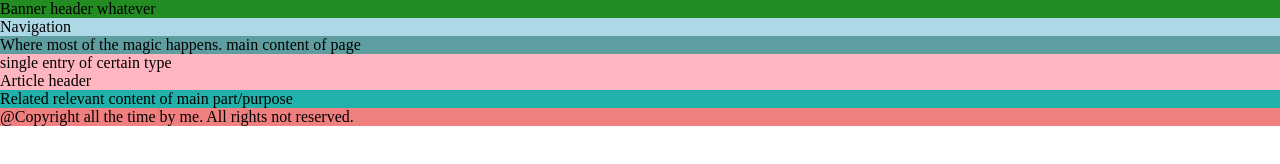
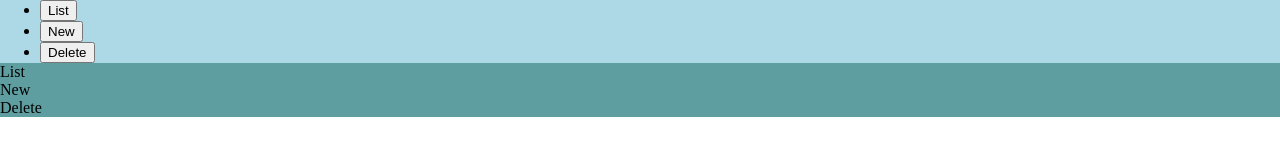
Before and after one commit to Orthografiepirat/website, a plain HTML site: page Webapps/YummyCookery/index.html in a window 1280 px wide. Drawn offline with Linux system fonts and the light colour scheme.

Commit message:
OnePageUpdate

```diff
--- a/Webapps/YummyCookery/index.html
+++ b/Webapps/YummyCookery/index.html
@@ -1,5 +1,6 @@
 <!DOCTYPE html>
 <html lang="en">
+
   <head>
     <meta charset="UTF-8">
     <meta name="viewport" content="width=device-width, initial-scale=1.0">
@@ -7,34 +8,25 @@
     <link rel="stylesheet" href="src/yummy.css" type="text/css">
     <script src="src/yummy.js"></script>
   </head>
+
   <body>
-  <!---->
-  <header>
-    Banner header whatever
-  </header>
-  <!---->
+    <header></header>
     <nav>
-    Navigation
+      <ul>
+        <li><button id="btnNavList" onclick="handlerGUI.setListVisible()">List</button></li>
+        <li><button id="btnNavNew" onclick="handlerGUI.setNewVisible()">New</button></li>
+        <li><button id="btnNavDelete" onclick="handlerGUI.setDeleteVisible()">Delete</button></li>
+      </ul>
     </nav>
-  <!---->
     <main>
-    Where most of the magic happens. main content of page
-    <!-- single entry of a certain type -->
-    <article>
-      single entry of certain type
-      <section id="articleHeader">
-        Article header
-      </section>
-    </article>
+      <section id="sectionList">List</section>
+      <section id="sectionNew">New</section>
+      <section id="sectionDelete">Delete</section>
+
     </main>
-  <!---->
-  <aside>
-    Related relevant content of main part/purpose
-  </aside>
-  <!---->
-  <footer>
-    @Copyright all the time by me. All rights not reserved.
-  </footer>
+    <aside></aside>
+    <footer></footer>
     </div>
   </body>
+
 </html>
--- a/Webapps/YummyCookery/src/yummy.js
+++ b/Webapps/YummyCookery/src/yummy.js
@@ -0,0 +1,22 @@
+handlerGUI = {
+    setListVisible : function() {
+        document.getElementById("sectionList").style.display = "initial";
+        document.getElementById("sectionNew").style.display = "none";
+        document.getElementById("sectionDelete").style.display = "none";
+    },
+    setDeleteVisible : function() {
+        document.getElementById("sectionList").style.display = "none";
+        document.getElementById("sectionNew").style.display = "nooe";
+        document.getElementById("sectionDelete").style.display = "initial";
+    },
+    setNewVisible : function() {
+        document.getElementById("sectionList").style.display = "none";
+        document.getElementById("sectionNew").style.display = "initial";
+        document.getElementById("sectionDelete").style.display = "none";
+    }
+}
+
+// toggle visible section of main navigation
+function toggleVisibleMainSection() {
+
+}
```
Lines whose indentation alone changed are shown as unchanged.
